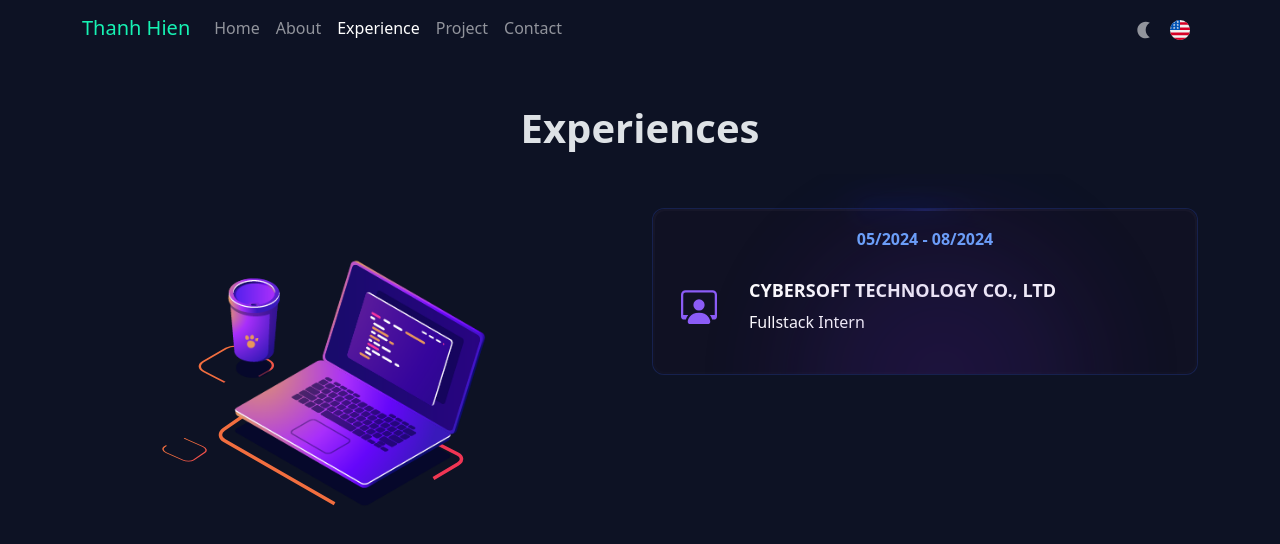
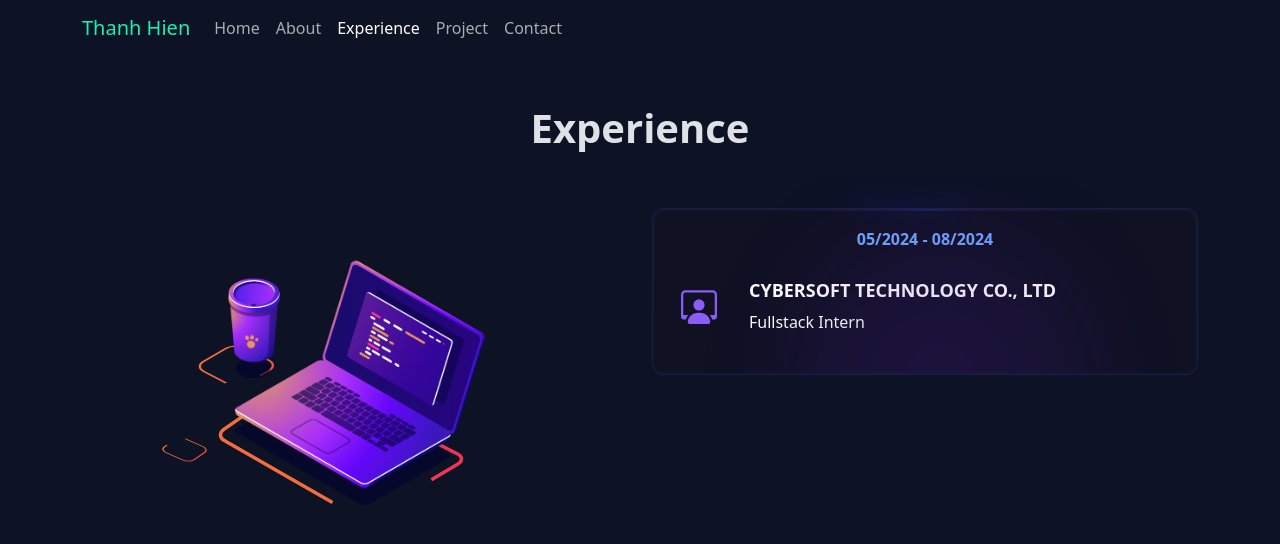
Before and after one commit to thanhhien1732/portfolio-ngothanhhien, a React (Vite) app: page /experience in a window 1280 px wide. Shown: the top 544 px of the page. Built offline with nearby package versions, Linux system fonts and the light colour scheme.

Commit message:
xóa theme và languages

```diff
--- a/src/components/layout/app.header.tsx
+++ b/src/components/layout/app.header.tsx
@@ -1,38 +1,38 @@
 import Container from 'react-bootstrap/Container';
 import Nav from 'react-bootstrap/Nav';
 import Navbar from 'react-bootstrap/Navbar';
-import { MdOutlineLightMode, MdNightlight } from "react-icons/md";
+// import { MdOutlineLightMode, MdNightlight } from "react-icons/md";
 import { Link, NavLink } from 'react-router-dom';
-import { useCurrentApp } from 'components/context/app.context';
-import { useTranslation } from 'react-i18next';
-import { NavDropdown } from 'react-bootstrap';
-import viFlag from 'assets/svg/language/vi.svg';
-import enFlag from 'assets/svg/language/en.svg';
+// import { useCurrentApp } from 'components/context/app.context';
+// import { useTranslation } from 'react-i18next';
+// import { NavDropdown } from 'react-bootstrap';
+// import viFlag from 'assets/svg/language/vi.svg';
+// import enFlag from 'assets/svg/language/en.svg';
 
-type ThemeContextType = "light" | "dark";
+// type ThemeContextType = "light" | "dark";
 
 function AppHeader() {
-    const { theme, setTheme } = useCurrentApp();
-    const { t, i18n } = useTranslation();
+    // const { theme, setTheme } = useCurrentApp();
+    // const { t, i18n } = useTranslation();
 
-    const handleMode = (mode: ThemeContextType) => {
-        localStorage.setItem("theme", mode);
-        document.documentElement.setAttribute('data-bs-theme', mode);
-        setTheme(mode);
-    }
+    // const handleMode = (mode: ThemeContextType) => {
+    //     localStorage.setItem("theme", mode);
+    //     document.documentElement.setAttribute('data-bs-theme', mode);
+    //     setTheme(mode);
+    // }
 
-    const renderFlag = (language: string) => {
-        return (
-            <img
-                style={{ height: 20, width: 20 }}
-                src={language === "en" ? enFlag : viFlag} alt={language}
-            />
-        )
-    }
+    // const renderFlag = (language: string) => {
+    //     return (
+    //         <img
+    //             style={{ height: 20, width: 20 }}
+    //             src={language === "en" ? enFlag : viFlag} alt={language}
+    //         />
+    //     )
+    // }
 
     return (
         <Navbar
-            data-bs-theme={theme}
+            // data-bs-theme={theme}
             expand="lg"
             className="bg-body-tertiary"
             style={{ zIndex: 1 }}
@@ -40,19 +40,20 @@
             <Container>
                 <Link className="navbar-brand" to="/">
                     <span className='brand-green'>
-                        {t("appHeader.brand")}
+                        Thanh Hien
                     </span>
                 </Link>
                 <Navbar.Toggle aria-controls="basic-navbar-nav" />
                 <Navbar.Collapse id="basic-navbar-nav">
                     <Nav className="me-auto">
-                        <NavLink className="nav-link" to="/">{t("appHeader.home")}</NavLink>
-                        <NavLink className="nav-link" to="/about">{t("appHeader.about")}</NavLink>
-                        <NavLink className="nav-link" to="/experience">{t("appHeader.experience")}</NavLink>
-                        <NavLink className="nav-link" to="/project"> {t("appHeader.project")}</NavLink>
-                        <NavLink className="nav-link" to="/contact">{t("appHeader.contact")}</NavLink>
+                        <NavLink className="nav-link" to="/">Home</NavLink>
+                        <NavLink className="nav-link" to="/about">About</NavLink>
+                        <NavLink className="nav-link" to="/experience">Experience</NavLink>
+                        <NavLink className="nav-link" to="/project">Project</NavLink>
+                        <NavLink className="nav-link" to="/contact">Contact</NavLink>
                     </Nav>
-                    <Nav className="ms-auto">
+
+                    {/* <Nav className="ms-auto">
                         <div className='nav-link' style={{ cursor: "pointer" }}>
                             {theme === "light" ?
                                 <MdOutlineLightMode
@@ -90,7 +91,7 @@
                                 <span>Tiếng Việt</span>
                             </div>
                         </NavDropdown>
-                    </Nav>
+                    </Nav> */}
                 </Navbar.Collapse>
             </Container>
         </Navbar>
--- a/src/components/sections/experience/index.tsx
+++ b/src/components/sections/experience/index.tsx
@@ -6,13 +6,13 @@
 import { BsPersonWorkspace } from "react-icons/bs";
 import blurImg from 'assets/blur-23.svg'
 import { useCurrentApp } from "components/context/app.context";
-import { useTranslation } from "react-i18next";
+// import { useTranslation } from "react-i18next";
 import { motion } from "framer-motion";
 import { fadeIn } from "variants";
 
 const Experience = () => {
     const { theme } = useCurrentApp();
-    const { t } = useTranslation();
+    // const { t } = useTranslation();
 
     return (
         <Row>
@@ -25,7 +25,8 @@
             >
                 <div className="text-center">
                     <h1 style={{ fontWeight: "700" }}>
-                        {t("experience.title")}
+                        {/* {t("experience.title")} */}
+                        Experience
                     </h1>
                 </div>
             </motion.div>
--- a/src/components/sections/hero/hero.left.tsx
+++ b/src/components/sections/hero/hero.left.tsx
@@ -1,6 +1,6 @@
 import Typewriter from "typewriter-effect";
 import SocialMedia from "components/sections/social.media";
-import { useTranslation } from "react-i18next";
+// import { useTranslation } from "react-i18next";
 import './hero.scss';
 import ResizeButton from "components/sections/resize.button";
 import { useNavigate } from "react-router-dom";
@@ -8,7 +8,7 @@
 import { MdFileDownload } from "react-icons/md";
 
 const HeroLeft = () => {
-    const { t } = useTranslation();
+    // const { t } = useTranslation();
     const urlCV = "https://drive.google.com/file/d/1JWlMou9Wu1w_NWW_daDTYqSw-Z8yDa5n/view?usp=sharing";
 
     const handleDownloadCV = () => {
@@ -28,7 +28,8 @@
             </h3>
             <h3 style={{ paddingTop: 10, paddingBottom: 5 }}>
                 I'm &nbsp;
-                <strong className="brand-blue">{t("appHeader.brand")}</strong>
+                {/* <strong className="brand-blue">{t("appHeader.brand")}</strong> */}
+                <strong className="brand-blue">Thanh Hien</strong>
             </h3>
             <Typewriter
                 options={{
@@ -52,7 +53,8 @@
             </div>
             <div className="d-md-flex d-none gap-4">
                 <ResizeButton
-                    btnText={t("heroSection.exp")}
+                    // btnText={t("heroSection.exp")}
+                    btnText="About Me"
                     btnStyle={{
                         background: "unset",
                         border: "1px solid var(--border-hero-right)",
@@ -62,7 +64,8 @@
                 />
 
                 <ResizeButton
-                    btnText={t("heroSection.cv")}
+                    // btnText={t("heroSection.cv")}
+                    btnText="Get My CV"
                     btnIcons={<MdFileDownload />}
                     onClick={handleDownloadCV}
                 />
--- a/src/pages/home.tsx
+++ b/src/pages/home.tsx
@@ -4,12 +4,12 @@
 import { MdFileDownload } from "react-icons/md";
 import bg from 'assets/section.svg';
 import ResizeButton from "components/sections/resize.button";
-import { useTranslation } from "react-i18next";
+// import { useTranslation } from "react-i18next";
 import { motion } from "framer-motion";
 import { fadeIn } from "variants";
 
 const HomePage = () => {
-    const { t } = useTranslation();
+    // const { t } = useTranslation();
 
     // Hàm xử lý mở CV dành riêng cho nút "Get My CV" ở chế độ mobile
     const urlCV = "https://drive.google.com/file/d/1JWlMou9Wu1w_NWW_daDTYqSw-Z8yDa5n/view?usp=sharing";
@@ -59,7 +59,8 @@
                         {/* Nút "Get My CV" chỉ hiển thị trên mobile */}
                         <Col xs={12} className="d-md-none d-flex mt-4 justify-content-center">
                             <ResizeButton
-                                btnText={t("heroSection.cv")}
+                                // btnText={t("heroSection.cv")}
+                                btnText="Get My CV"
                                 btnIcons={<MdFileDownload />}
                                 onClick={handleDownloadCV}
                             />
```
